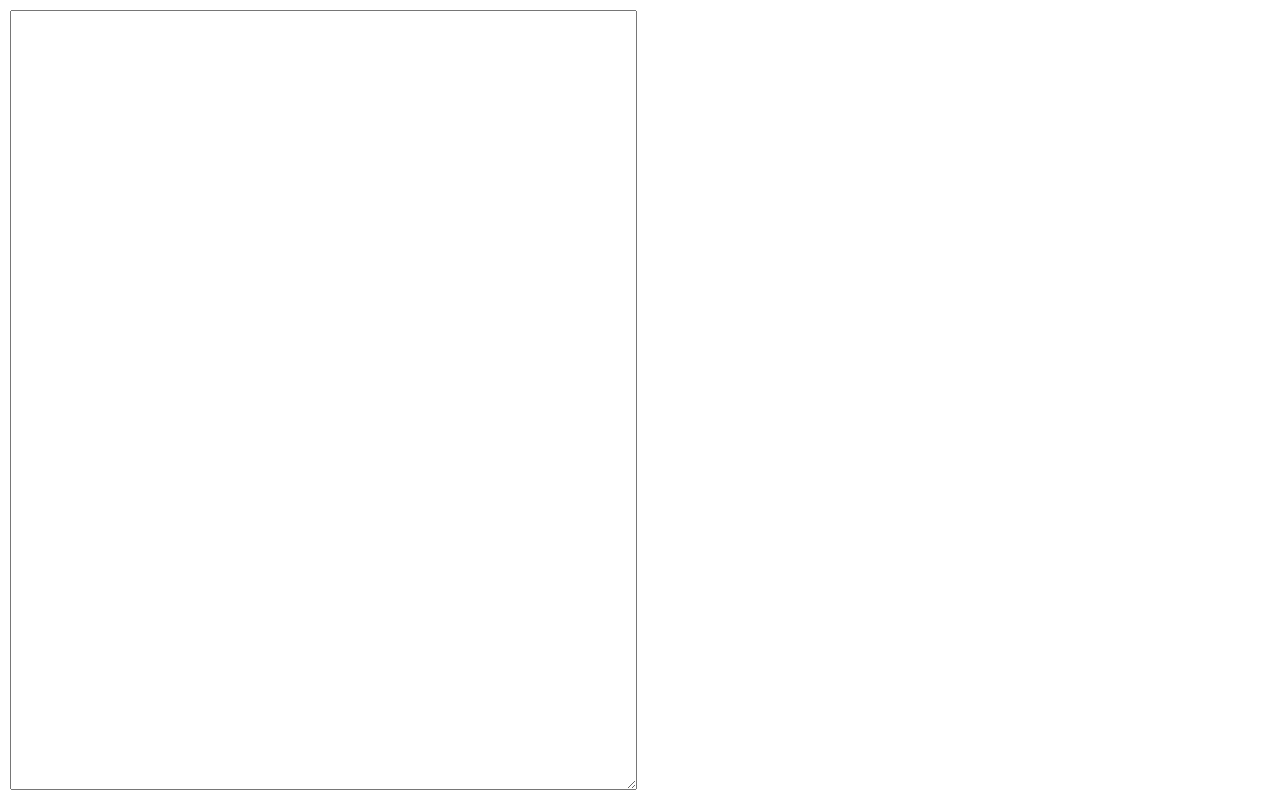
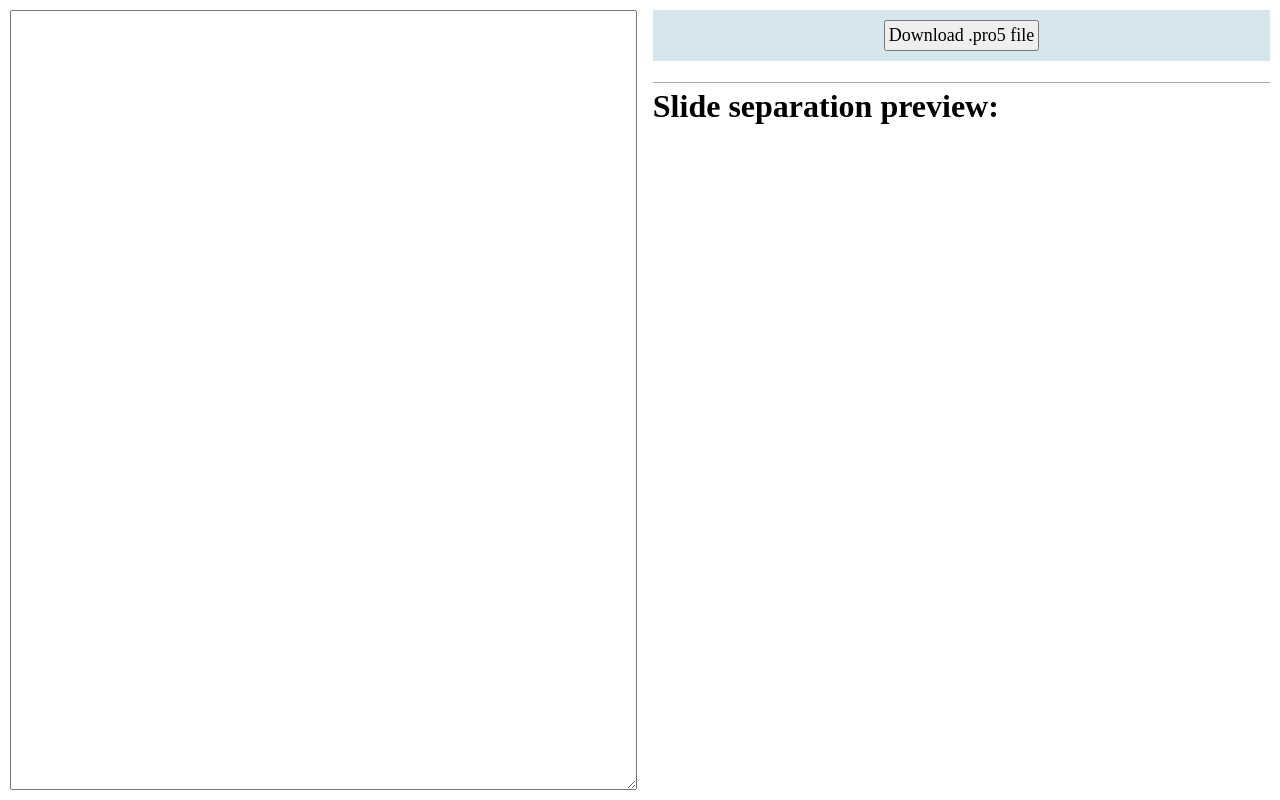
Before and after one commit to Znarkus/pro5generator, a website: page www/index.html in a window 1280 px wide. Drawn offline with nearby package versions, Linux system fonts and the light colour scheme.

Commit message:
Mock download button

```diff
--- a/www/index.html
+++ b/www/index.html
@@ -67,6 +67,20 @@
 		p {
 			margin: 0 0 7px;
 		}
+		#toolbar {
+			background: #D7E5ED;
+			text-align: center;
+			padding: 10px;
+			margin-bottom: 20px;
+		}
+		button {
+			padding: 3px;
+			font-size: 18px;
+		}
+		h1 {
+			border-top: 1px solid #AAA;
+			padding-top: 5px;
+		}
 	</style>
 </head>
 <body ng-controller="Pro5Controller as pro5Ctrl">
@@ -109,6 +123,12 @@ APOSTLAGÄRNINGARNA 2:36-38 (SFB)
 37 När de hörde detta, högg det till i hjärtat på dem, och de frågade Petrus och de andra apostlarna: "Bröder, vad skall vi göra?" 38 Petrus svarade dem: "Omvänd er och låt er alla döpas i Jesu Kristi namn, så att era synder blir förlåtna. Då skall ni få den helige Ande som gåva.</textarea>
 
 <div id="preview">
+	<div id="toolbar">
+		<button>Download .pro5 file</button>
+	</div>
+
+	<h1>Slide separation preview:</h1>
+
 	<div class="slide" ng-repeat="slide in pro5Ctrl.parsed">
 		<h2 ng-show="slide.title">{{slide.title}}</h2>
 		<p ng-show="slide.verse">{{slide.verse}}</p>
```
